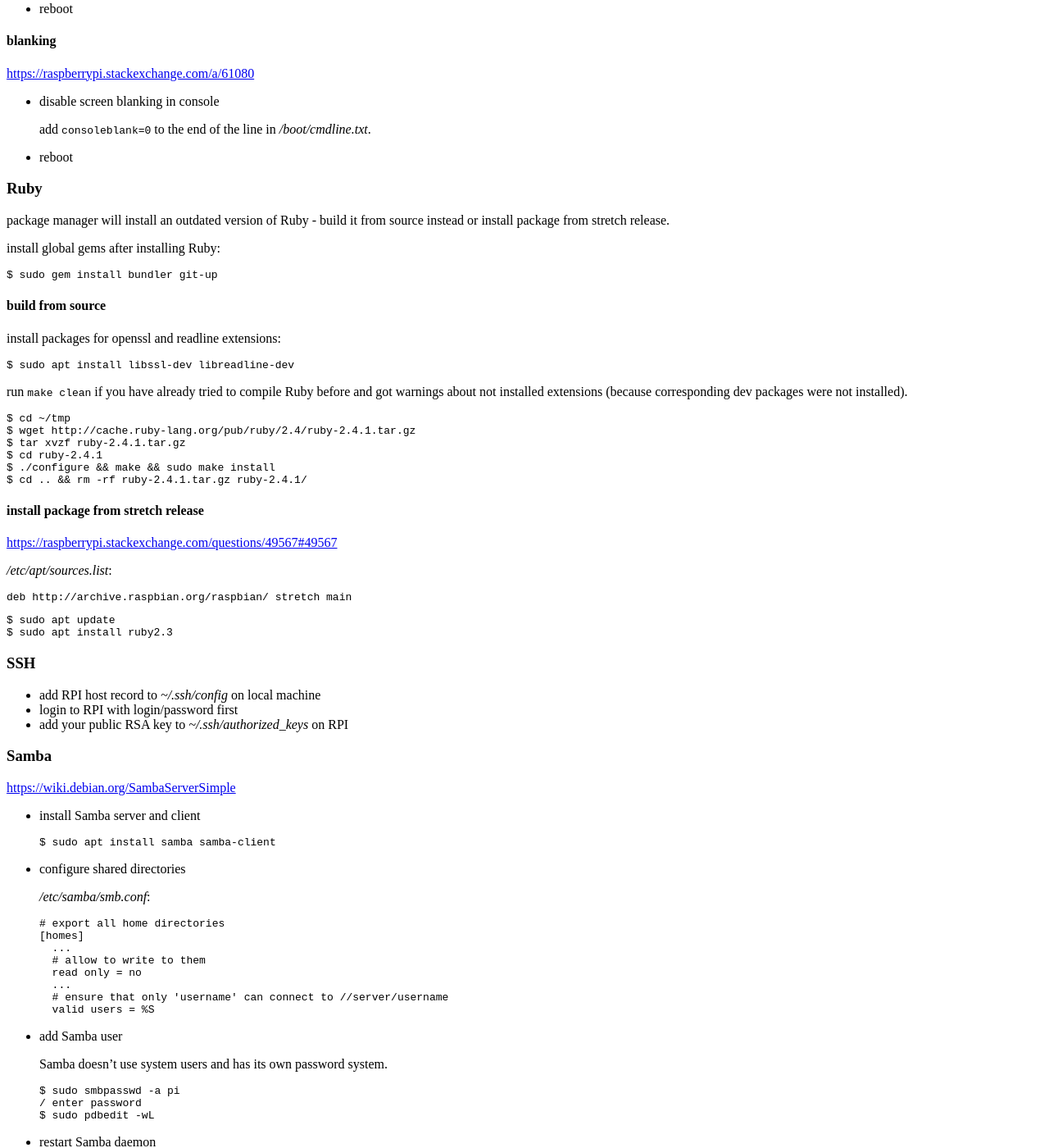
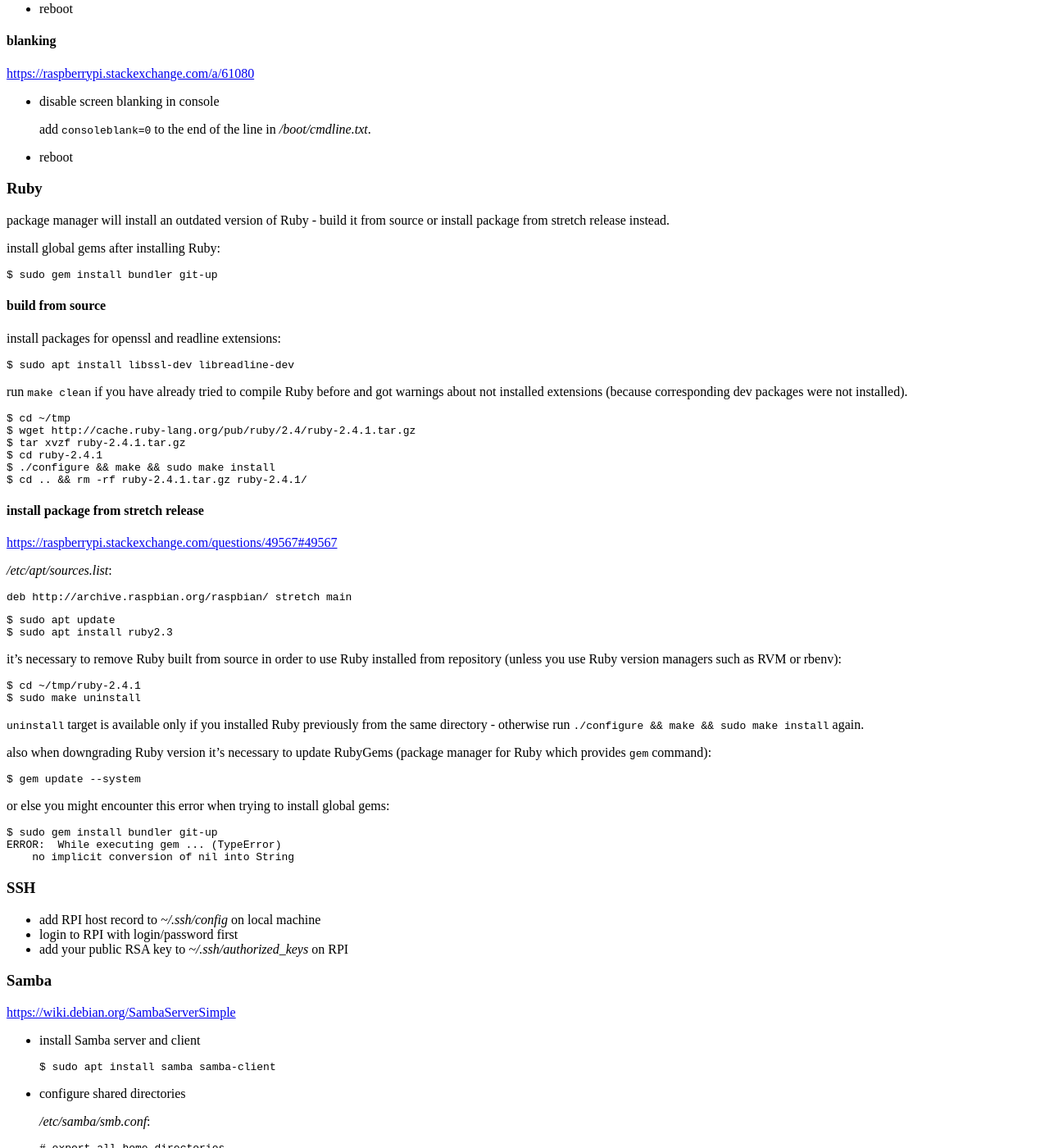
Before and after one commit to tap349/tap349.github.io, a Jekyll site: the page built from _posts/2017-04-15-raspberry-pi.md, in a window 1280 px wide and 1400 px high, scrolled down 6918 px. Shown: the whole window at 82% size. Built offline with Jekyll 4.4.1, drawn with Linux system fonts in a browser that asks for light colours; some of the changed text lies outside the part shown.

Commit message:
update 2017-05-23_03:11:44

````diff
--- a/_posts/2017-04-15-raspberry-pi.md
+++ b/_posts/2017-04-15-raspberry-pi.md
@@ -476,7 +476,7 @@
 ### Ruby
 
 package manager will install an outdated version of Ruby -
-build it from source instead or install package from stretch release.
+build it from source or install package from stretch release instead.
 
 install global gems after installing Ruby:
 
@@ -518,6 +518,32 @@
 ```sh
 $ sudo apt update
 $ sudo apt install ruby2.3
+```
+
+it's necessary to remove Ruby built from source in order to use Ruby installed
+from repository (unless you use Ruby version managers such as RVM or rbenv):
+
+```sh
+$ cd ~/tmp/ruby-2.4.1
+$ sudo make uninstall
+```
+
+`uninstall` target is available only if you installed Ruby previously from the
+same directory - otherwise run `./configure && make && sudo make install` again.
+
+also when downgrading Ruby version it's necessary to update RubyGems
+(package manager for Ruby which provides `gem` command):
+
+```sh
+$ gem update --system
+```
+
+or else you might encounter this error when trying to install global gems:
+
+```sh
+$ sudo gem install bundler git-up
+ERROR:  While executing gem ... (TypeError)
+    no implicit conversion of nil into String
 ```
 
 ### SSH
````
Also changed, not shown: other parts of _posts/2017-04-15-raspberry-pi.md (+1 -1 lines).
